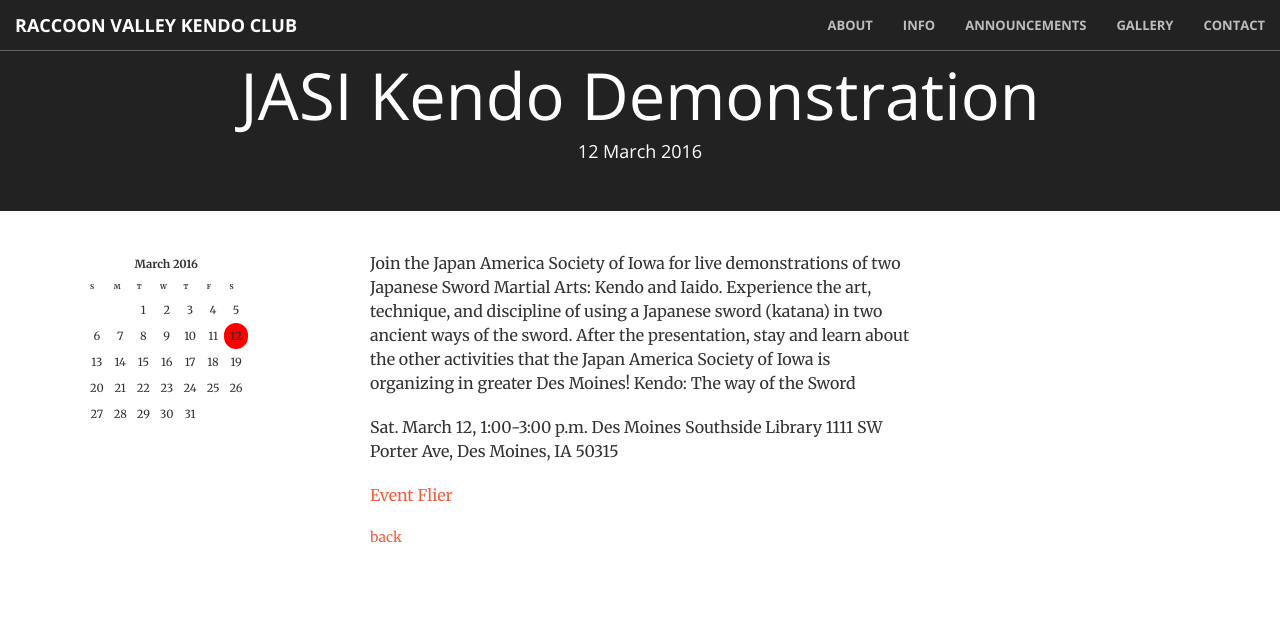
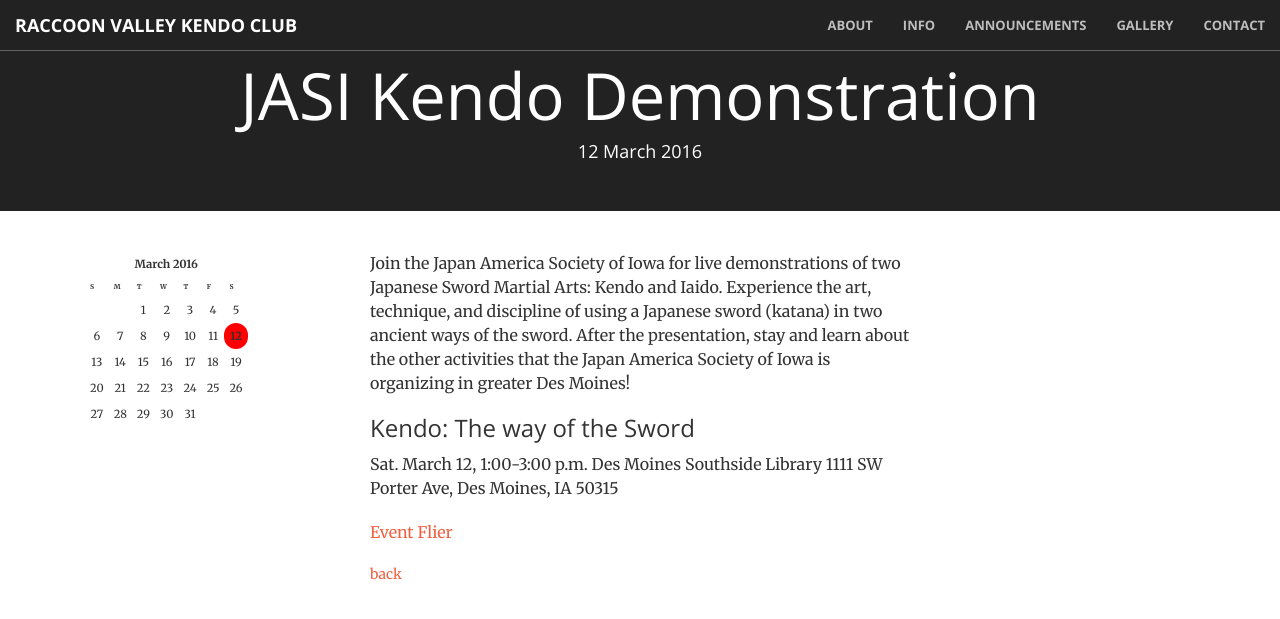
Before and after one commit to raccoonvalleykendo/raccoonvalleykendo.github.io, a Jekyll site: the page built from announcements/upcoming/_posts/2016-03-12-jasi-kendo-demo.md, in a window 1280 px wide. Shown: the top 619 px of the page. Built offline with Jekyll 4.4.1, drawn with Linux system fonts in a browser that asks for light colours; nearby versions of some CDN libraries; some of the changed lines change nothing that is shown.

Commit message:
change info

```diff
--- a/announcements/upcoming/_posts/2016-03-12-jasi-kendo-demo.md
+++ b/announcements/upcoming/_posts/2016-03-12-jasi-kendo-demo.md
@@ -4,8 +4,8 @@
 ---
 
 Join the Japan America Society of Iowa for live demonstrations of two Japanese Sword Martial Arts: Kendo and Iaido. Experience the art, technique, and discipline of using a Japanese sword (katana) in two ancient ways of the sword. After the presentation, stay and learn about the other activities that the Japan America Society of Iowa is organizing in greater Des Moines!
-Kendo: The way of the Sword
 
+### Kendo: The way of the Sword
 Sat. March 12, 1:00-3:00 p.m.
 Des Moines Southside Library
 1111 SW Porter Ave, Des Moines, IA 50315
```
